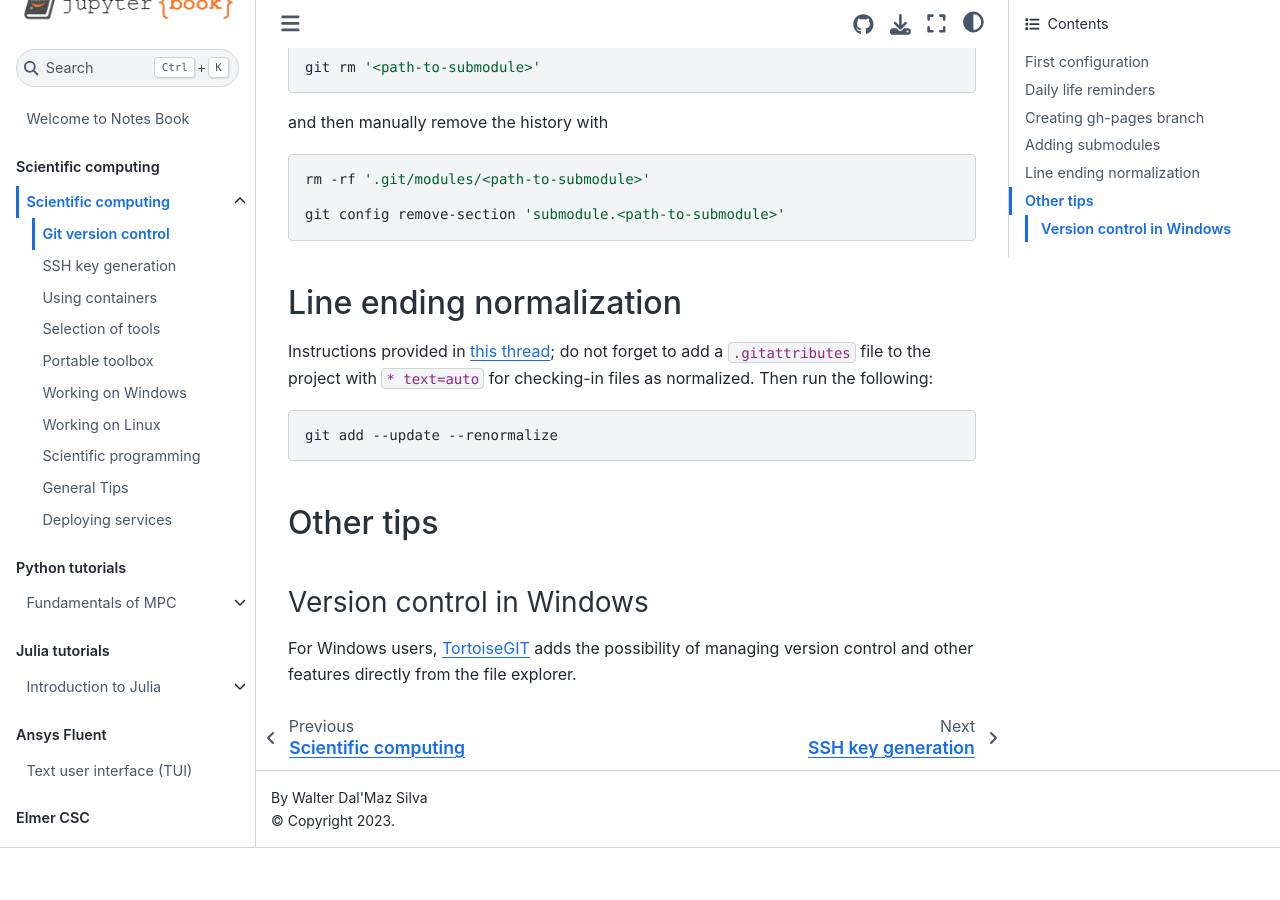
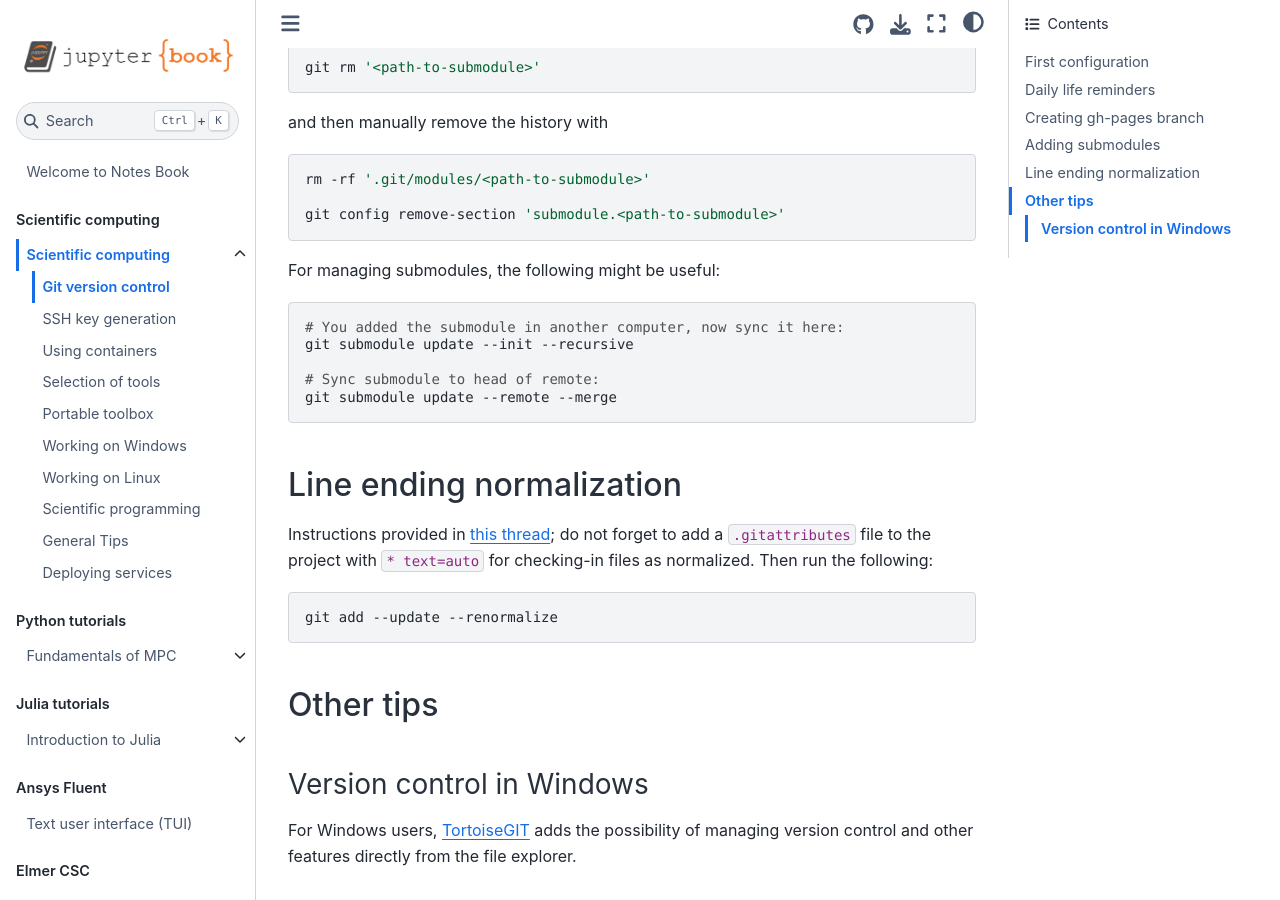
Before and after one commit to wallytutor/notes-book, a Jupyter Book: the page built from scientific-computing/tools-git.md, in a window 1280 px wide and 900 px high, scrolled down 1254 px. Built offline with Jupyter Book 1.0.4 settings and Sphinx 7.4.7 and the Sphinx Book theme 1.1.4, drawn with Linux system fonts in a browser that asks for light colours; before the commit the page ends 2102 px from its top, so only the background shows below that.

Commit message:
New notes

````diff
--- a/scientific-computing/tools-git.md
+++ b/scientific-computing/tools-git.md
@@ -61,6 +61,16 @@ rm -rf '.git/modules/<path-to-submodule>'
 git config remove-section 'submodule.<path-to-submodule>'
 ```
 
+For managing submodules, the following might be useful:
+
+```bash
+# You added the submodule in another computer, now sync it here:
+git submodule update --init --recursive
+
+# Sync submodule to head of remote:
+git submodule update --remote --merge
+```
+
 ## Line ending normalization
 
 Instructions provided in [this thread](https://stackoverflow.com/questions/2517190); do not forget to add a `.gitattributes` file to the project with `* text=auto` for checking-in files as normalized. Then run the following:
````
